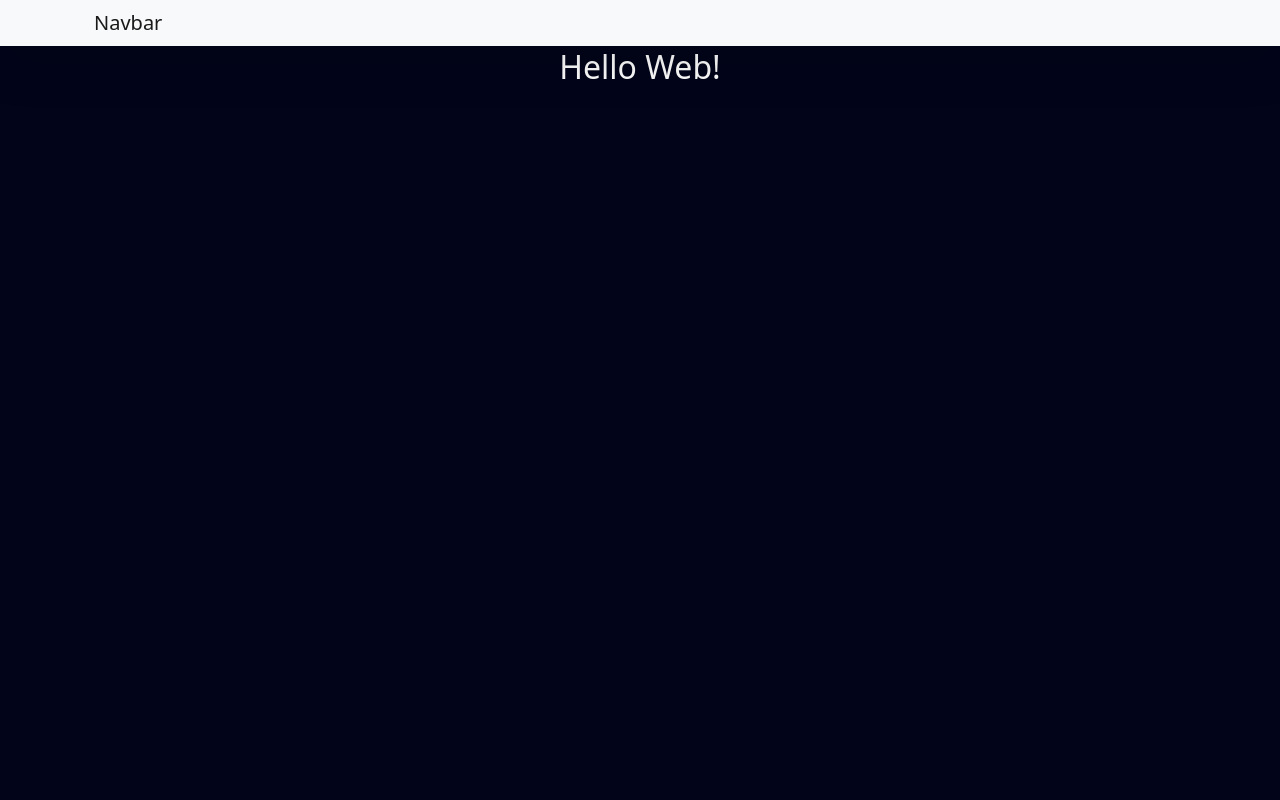
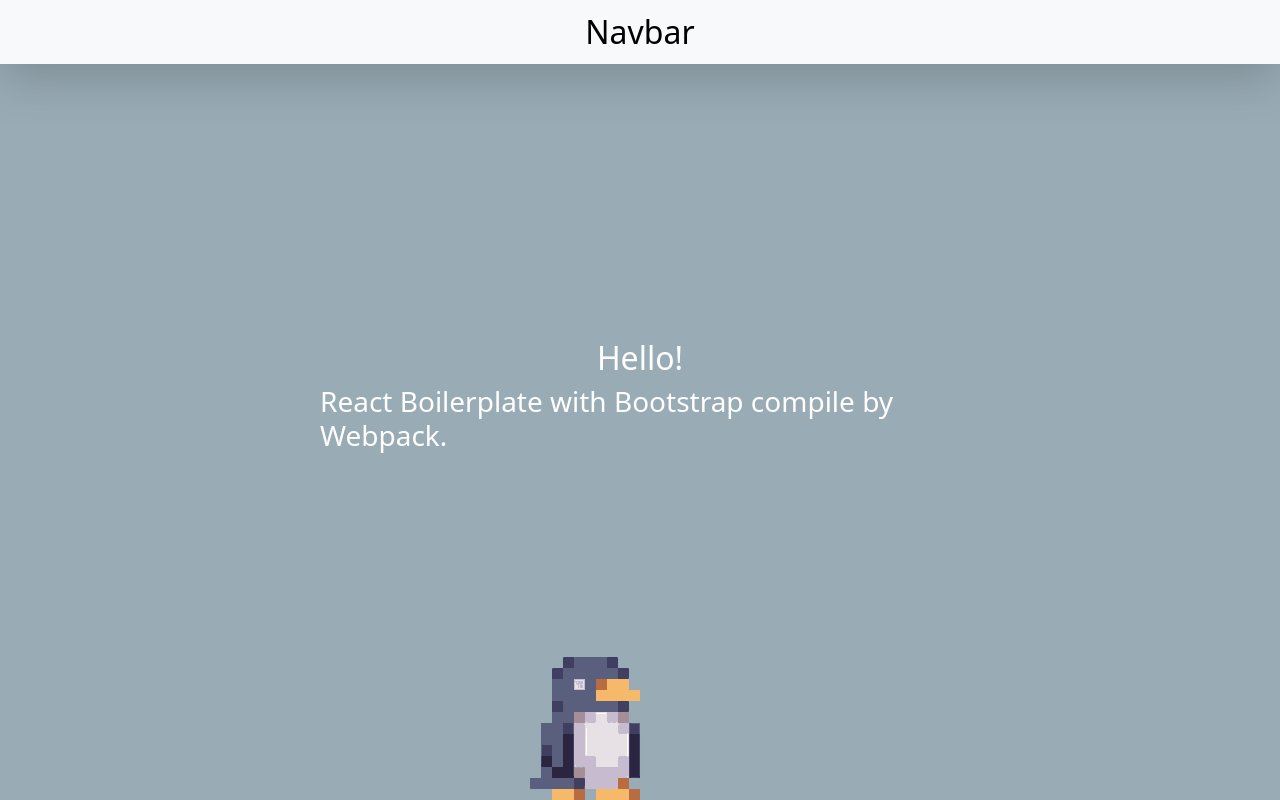
Before and after one commit to Jesuspestana01/test-react-webpack, a React app: page / in a window 1280 px wide. Built offline with nearby package versions, Linux system fonts and the light colour scheme.

Commit message:
added notes on the code itself. clean home page to be ready for use. added .env enviroment file to access enviroment variables

```diff
--- a/config/webpack.common.js
+++ b/config/webpack.common.js
@@ -1,6 +1,10 @@
+/* This is webpack config file. Here we can define which file will be or entry point and which one will be our output, aswell as importing modules to parser or js, jsx files and styles sheets.
+The file name is using a hash everytime our app is build for security. */
+
 const { CleanWebpackPlugin } = require("clean-webpack-plugin");
 const HtmlWebpackPlugin = require("html-webpack-plugin");
 const path = require("path");
+const Dotenv = require('dotenv-webpack');
 
 /** @type {import('webpack').Configuration} */
 module.exports = {
@@ -10,6 +14,8 @@ module.exports = {
     filename: "[name].[contenthash].js",
     publicPath: "/",
   },
+
+
 
   devtool: "source-map",
 
@@ -39,6 +45,7 @@ module.exports = {
     extensions: [".js", ".json", ".jsx"],
   },
   plugins: [
+    new Dotenv({ safe: true, systemvars: true}),
     new CleanWebpackPlugin(),
     new HtmlWebpackPlugin({
       template: "./public/root.html",
--- a/config/webpack.dev.js
+++ b/config/webpack.dev.js
@@ -1,3 +1,5 @@
+// This webpack file take care of starting the server for development of the app.
+
 const ReactRefreshWebpackPlugin = require("@pmmmwh/react-refresh-webpack-plugin");
 const { HotModuleReplacementPlugin } = require("webpack");
 const { merge } = require("webpack-merge");
--- a/package.json
+++ b/package.json
@@ -14,6 +14,8 @@
   "dependencies": {
     "bootstrap": "^5.2.0",
     "core-js": "^3.24.1",
+    "dotenv": "^16.0.1",
+    "prop-types": "^15.8.1",
     "react": "^18.2.0",
     "react-bootstrap": "^2.4.0",
     "react-dom": "^18.2.0",
@@ -29,6 +31,7 @@
     "babel-loader": "^8.2.5",
     "clean-webpack-plugin": "^4.0.0",
     "css-loader": "^6.7.1",
+    "dotenv-webpack": "^8.0.0",
     "html-webpack-plugin": "^5.5.0",
     "mini-css-extract-plugin": "^2.6.1",
     "react-refresh": "^0.14.0",
--- a/src/js/components/Navbar.js
+++ b/src/js/components/Navbar.js
@@ -1,13 +1,15 @@
+// This component will not be re-render everytime you change to a different view, because is outside of the Routes of the layout. It'll be render on the whole app
+
 import React from "react";
 
 export const Navbar = () => {
   return (
     <nav className="navbar navbar-expand-lg bg-light shadow-lg fixed-top">
       <div className="container">
-        <div className="container-fluid">
-          <a className="navbar-brand" href="#">
+
+          <div className="col-12 text-center fs-2" style={{color:"black"}}>
             Navbar
-          </a>
+
         </div>
       </div>
     </nav>
--- a/src/js/index.js
+++ b/src/js/index.js
@@ -1,12 +1,20 @@
-import ReactDOM from "react-dom";
+import ReactDOM from "react-dom/client"; // In order to use React 18 instead of React 17 render. method
 
-/* importing layout to be render with react routers*/
+// Importing layout to be render with react routers*/
 
 import Layout from "./layout.js";
 
-/* importing bootstrap to our bundle and general styles .scss */
+// Importing bootstrap to our bundle and general styles .scss
 
 import "bootstrap";
 import "../styles/index.scss";
+import React from "react";
 
-ReactDOM.render(<Layout />, document.getElementById("root"));
+ReactDOM.createRoot(
+    document.getElementById("root")
+    )
+    .render(
+  <React.StrictMode>
+    <Layout />
+  </React.StrictMode>
+);
--- a/src/js/layout.js
+++ b/src/js/layout.js
@@ -1,8 +1,10 @@
+// Layout of the App using React Router. This file is passed to index.js in order to be render by webpack, allowing you pass different views to make a dynamic views of the App.
+
 import React from "react";
 import { Navbar } from "../js/components/Navbar";
 import { BrowserRouter, Route, Routes } from "react-router-dom";
 import { Home } from "./views/Home";
-import { Single } from "./views/Single";
+
 
 const Layout = () => {
   return (
@@ -11,7 +13,7 @@ const Layout = () => {
       <Navbar/>
         <Routes>
           <Route exact path="/" element={<Home />} />
-          <Route exact path="/single" element={<Single />} />
+
         </Routes>
 
       </BrowserRouter>
--- a/src/js/views/Home.js
+++ b/src/js/views/Home.js
@@ -1,13 +1,18 @@
+// Main view of our App, which can be accesed by typing on the url / path
+
 import React from "react"
+import Penguin from "../../img/GIFs/hi-penguin.gif"
 
 export const Home = () => {
-return (
-    <div className="container">
-    <div className="row justify-content-center">
-        <div className="col-4 text-center">
-            <h2>Hello Web!</h2>
+    return (
+        <>
+        <div className="position-absolute top-50 start-50 translate-middle">
+            <h2 className="text-center">Hello!</h2>
+            <h3>React Boilerplate with Bootstrap compile by Webpack.</h3>
         </div>
-    </div>
-    </div>
-)
+        <div className="position-absolute bottom-0 start-50 translate-middle-x">
+            <img src={Penguin}/>
+        </div>
+        </>
+    )
 }
--- a/src/js/views/Single.js
+++ /dev/null
@@ -1,5 +0,0 @@
-import React from "react";
-
-export const Single = () => {
-  return <div className="container">Hello app 2</div>;
-};
--- a/src/styles/index.scss
+++ b/src/styles/index.scss
@@ -1,6 +1,8 @@
+// General Styles of the App. You can create different scss or css files to specific components or views or the app.
+
 @import "~bootstrap/scss/bootstrap";
 
 body {
-    background-color: #02051a;
+    background-color: #99ACB6;
     color: white;
 }
```
Also changed, not shown: public/root.html (+2 -0 lines), src/img/GIFs/hi-penguin.gif (added), 3 other files.
